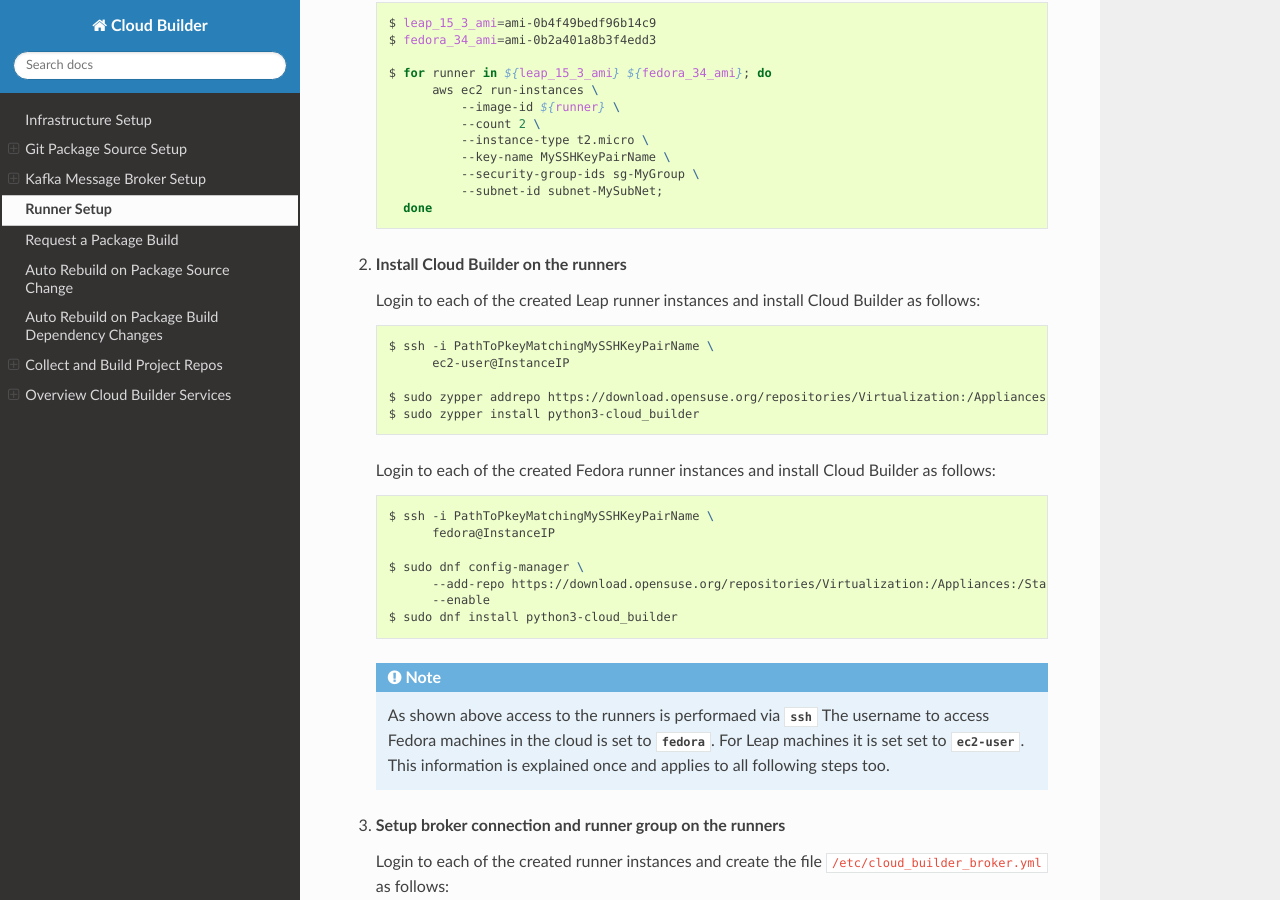
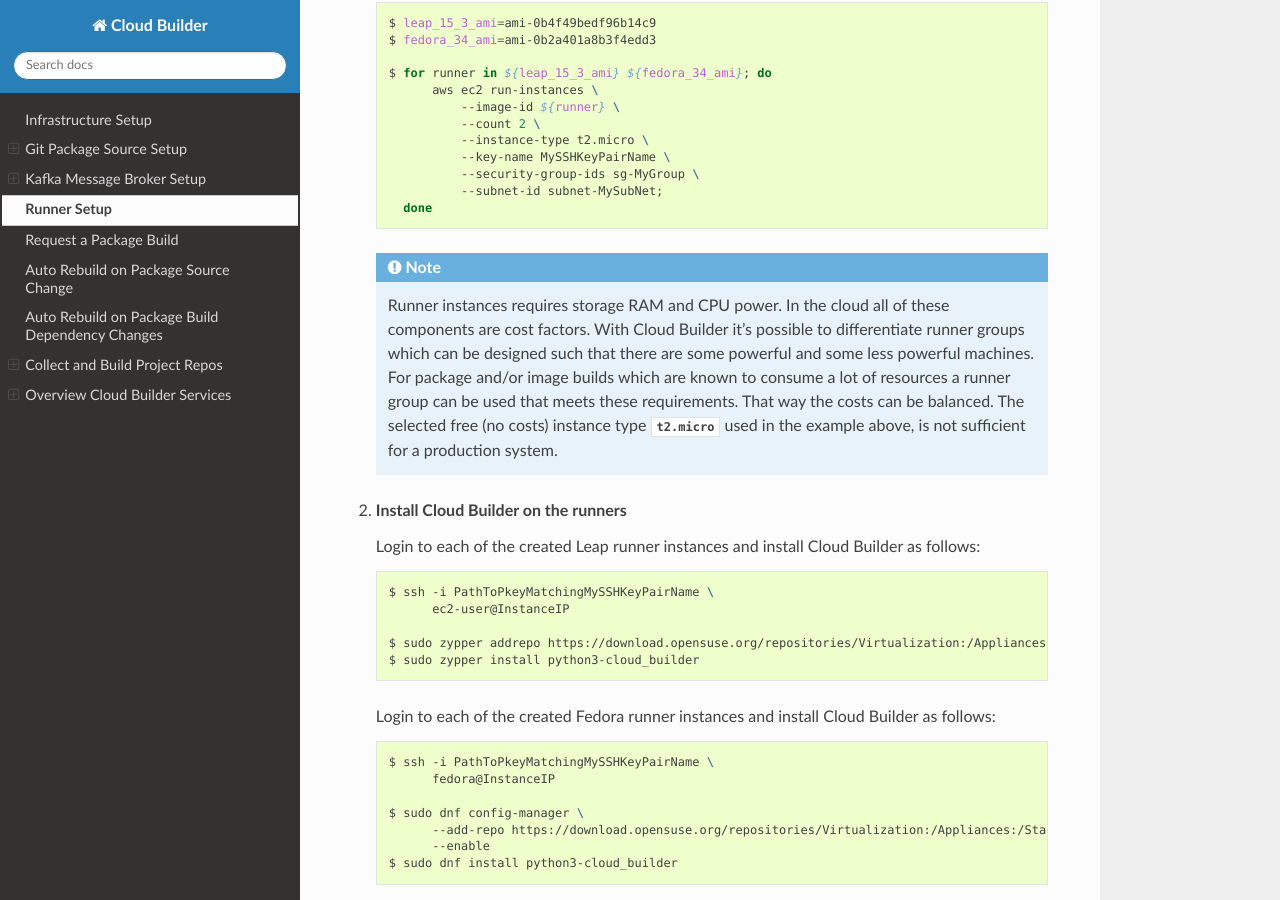
Before and after one commit to OSInside/cloud-builder, a Sphinx documentation site: the page built from doc/source/runner_setup.rst, in a window 1280 px wide and 900 px high, scrolled down 546 px. Built offline with Sphinx 7.4.7 and the Read the Docs theme 2.0.0, drawn with Linux system fonts in a browser that asks for light colours.

```diff
--- a/doc/source/runner_setup.rst
+++ b/doc/source/runner_setup.rst
@@ -41,6 +41,19 @@
                 --security-group-ids sg-MyGroup \
                 --subnet-id subnet-MySubNet;
         done
+
+   .. note::
+
+      Runner instances requires storage RAM and CPU power.
+      In the cloud all of these components are cost factors.
+      With {CB} it's possible to differentiate runner groups
+      which can be designed such that there are some powerful
+      and some less powerful machines. For package and/or
+      image builds which are known to consume a lot of resources
+      a runner group can be used that meets these requirements.
+      That way the costs can be balanced. The selected free
+      (no costs) instance type `t2.micro` used in the example
+      above, is not sufficient for a production system.
 
 2. **Install {CB} on the runners**
 
```
Also changed, not shown: 1 other file.
